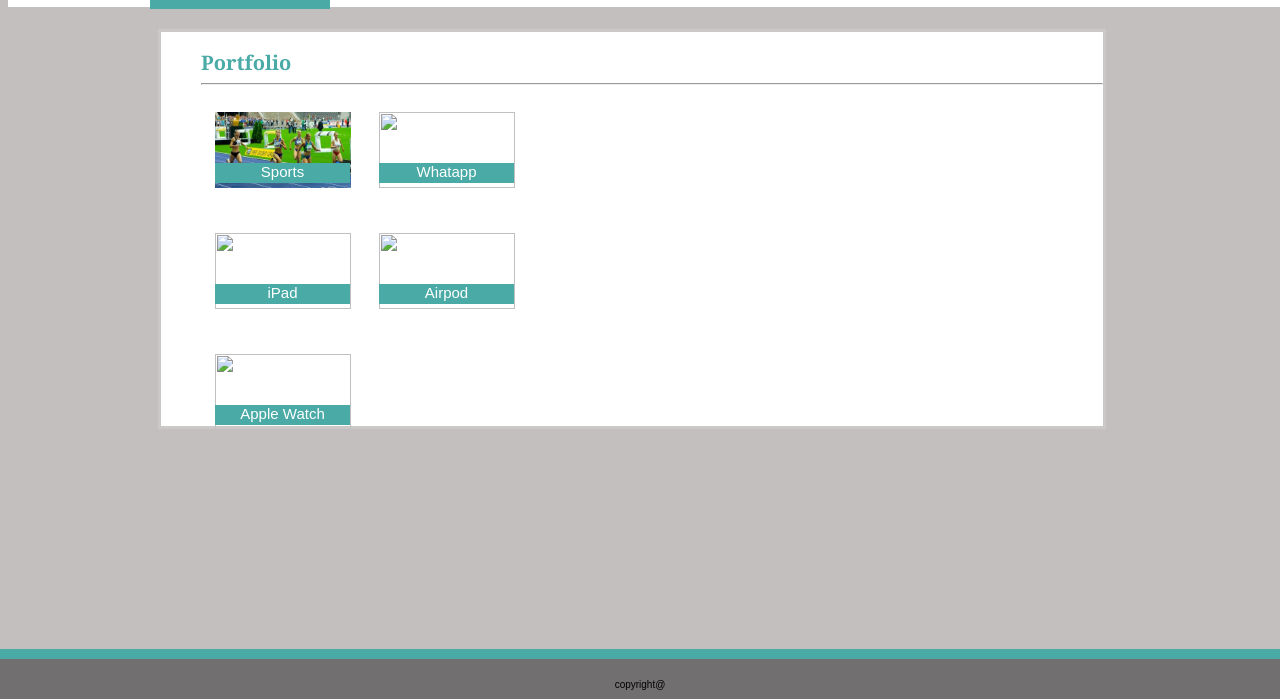
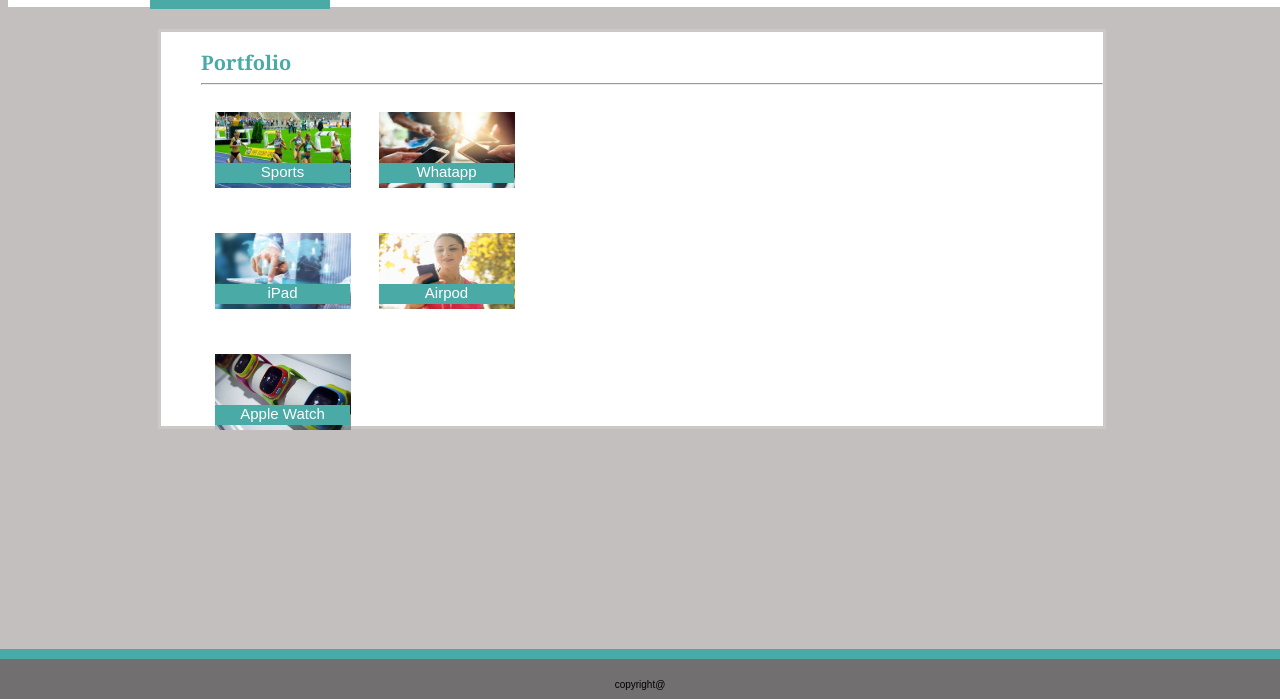
Before and after one commit to Vijayalakshmitce/Responsive-portfolio, a plain HTML site: page image.html in a window 1280 px wide. Shown: the part 101-800 px from the top of the page. Drawn offline with Linux system fonts and the light colour scheme; files whose address does not match are found by name.

Commit message:
Update image.html

```diff
--- a/image.html
+++ b/image.html
@@ -35,20 +35,20 @@
 
                               <div id="text-block1">Sports</div>
 
-                       <img src="../basic portfolio/assets/images/ipad1.jpg">
+                       <img src="assets/images/ipad1.jpg">
 
                        <div id="text-block1">iPad</div>
 
 
-                       <img src="../basic portfolio/assets/images/watch2.jpg">
+                       <img src="assets/images/watch2.jpg">
                        <div id="text-block1">Apple Watch</div>
                   </div>
                     <div class="column">
-                       <img src="../basic portfolio/assets/images/smp1.jpg">
+                       <img src="assets/images/smp1.jpg">
                        <div id="text-block1">Whatapp</div>
 
 
-                       <img src="../basic portfolio/assets/images/ear2.jpg">
+                       <img src="assets/images/ear2.jpg">
                        <div id="text-block1">Airpod</div>
                    </div>
 
```
